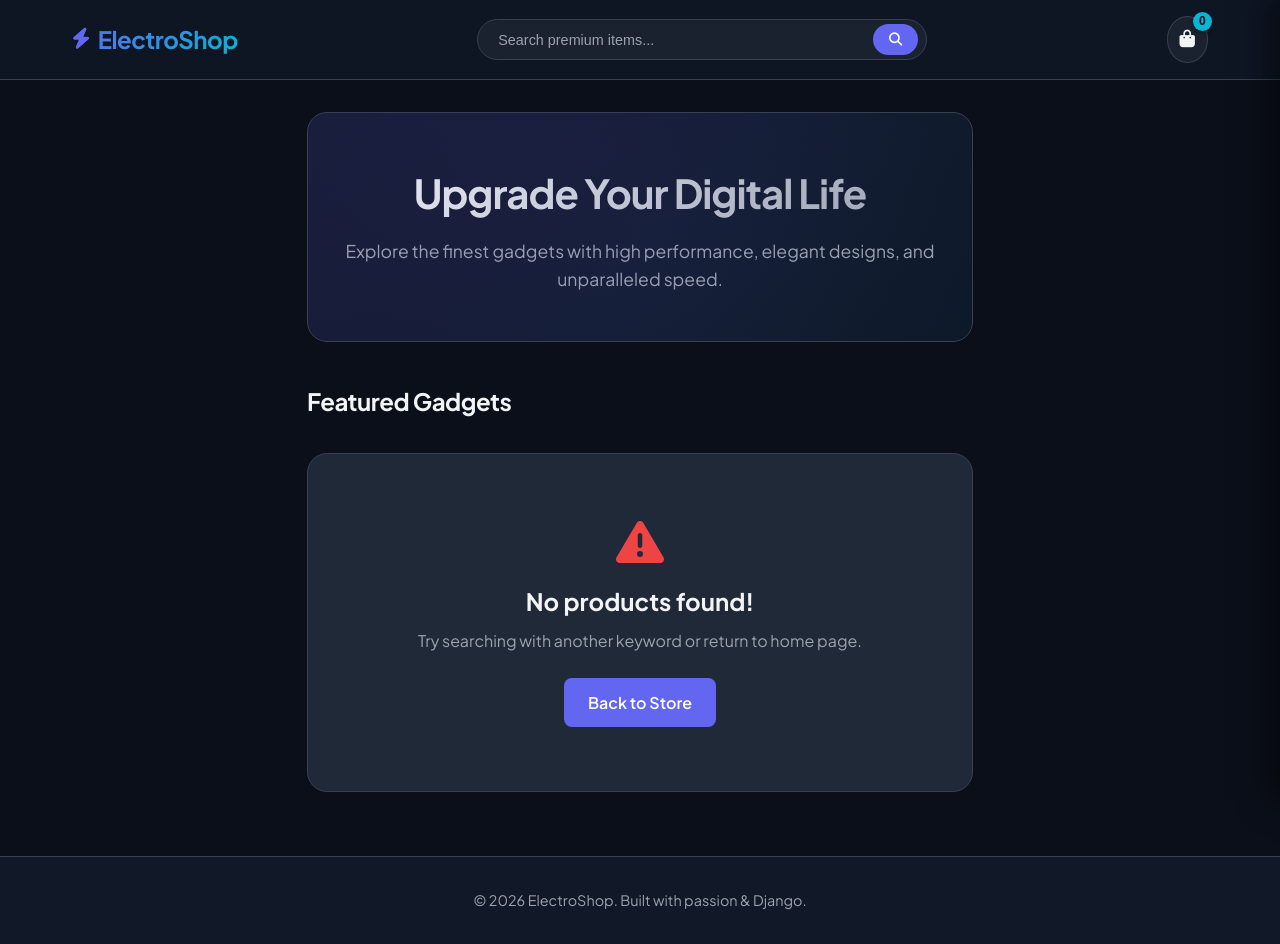
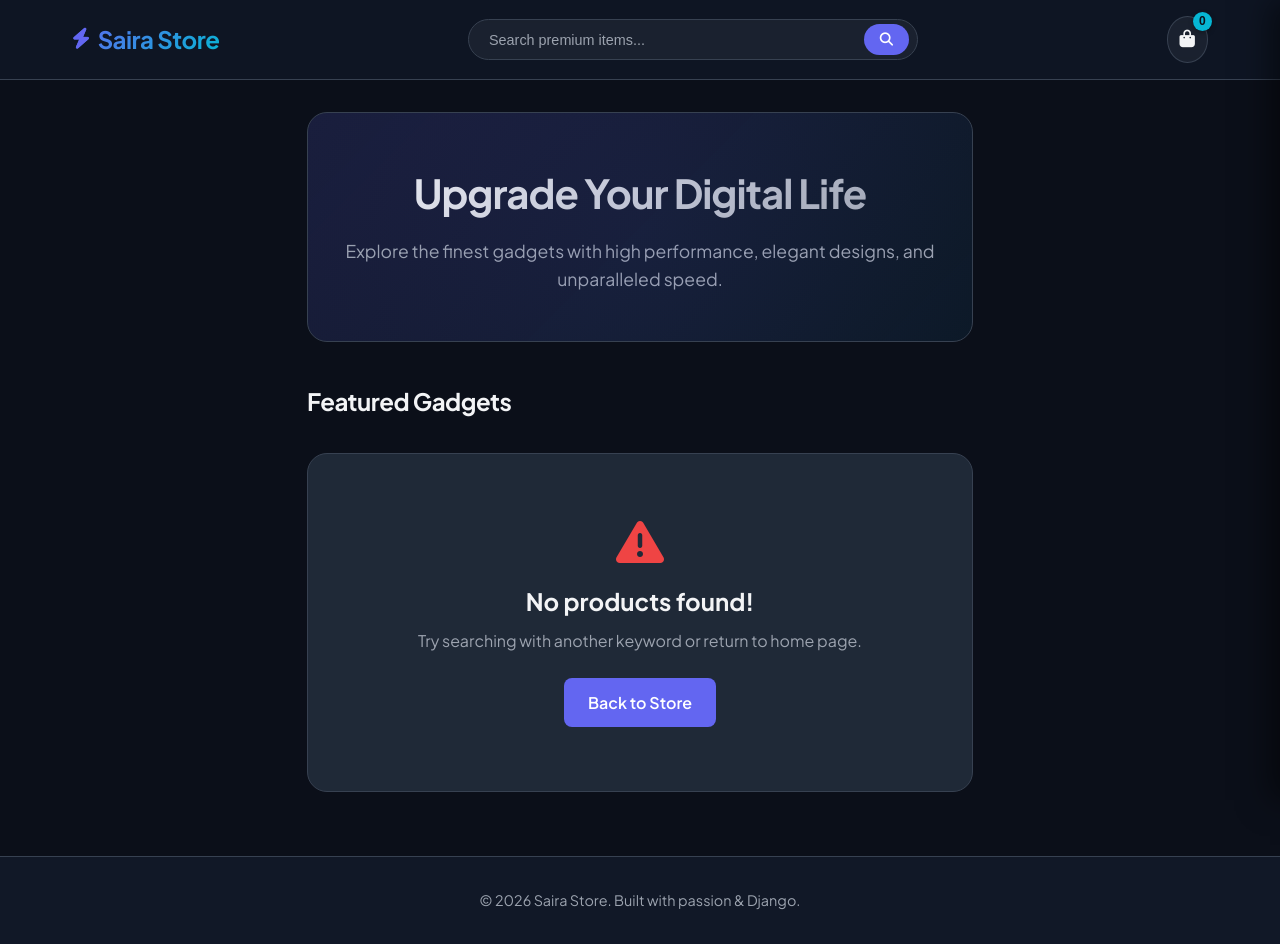
Before and after one commit to sairakhalid504-netizen/Saira-s-ElectroShop, a Django app: template shop/templates/shop/product_list.html in a window 1280 px wide. Run offline with Django 5.2, Linux system fonts and the light colour scheme; the template is opened without the code that fills it, so the values that code supplies are empty.

Commit message:
Update store name to Saira Store in templates

```diff
--- a/shop/templates/shop/base.html
+++ b/shop/templates/shop/base.html
@@ -4,7 +4,7 @@
 <head>
     <meta charset="UTF-8">
     <meta name="viewport" content="width=device-width, initial-scale=1.0">
-    <title>{% block title %}ElectroShop{% endblock %}</title>
+    <title>{% block title %}Saira Store{% endblock %}</title>
     <!-- Google Fonts -->
     <link href="https://fonts.googleapis.com/css2?family=Plus+Jakarta+Sans:wght@300;400;500;600;700&display=swap" rel="stylesheet">
     <!-- FontAwesome for Icons -->
@@ -19,7 +19,7 @@
         <div class="nav-container">
             <a href="{% url 'product_list' %}" class="logo">
                 <i class="fa-solid fa-bolt logo-icon"></i>
-                <span>ElectroShop</span>
+                <span>Saira Store</span>
             </a>
 
             <!-- Search Form -->
@@ -46,7 +46,7 @@
     <!-- Footer -->
     <footer class="footer">
         <div class="footer-container">
-            <p>&copy; 2026 ElectroShop. Built with passion & Django.</p>
+            <p>&copy; 2026 Saira Store. Built with passion & Django.</p>
         </div>
     </footer>
 
--- a/shop/templates/shop/product_detail.html
+++ b/shop/templates/shop/product_detail.html
@@ -1,6 +1,6 @@
 {% extends 'shop/base.html' %}
 
-{% block title %}ElectroShop - {{ product.name }}{% endblock %}
+{% block title %}Saira Store - {{ product.name }}{% endblock %}
 
 {% block content %}
     <div class="back-navigation">
--- a/shop/templates/shop/product_list.html
+++ b/shop/templates/shop/product_list.html
@@ -1,6 +1,6 @@
 {% extends 'shop/base.html' %}
 
-{% block title %}ElectroShop - Premium Tech Store{% endblock %}
+{% block title %}Saira Store - Premium Tech Store{% endblock %}
 
 {% block content %}
     <!-- Hero Banner -->
```
